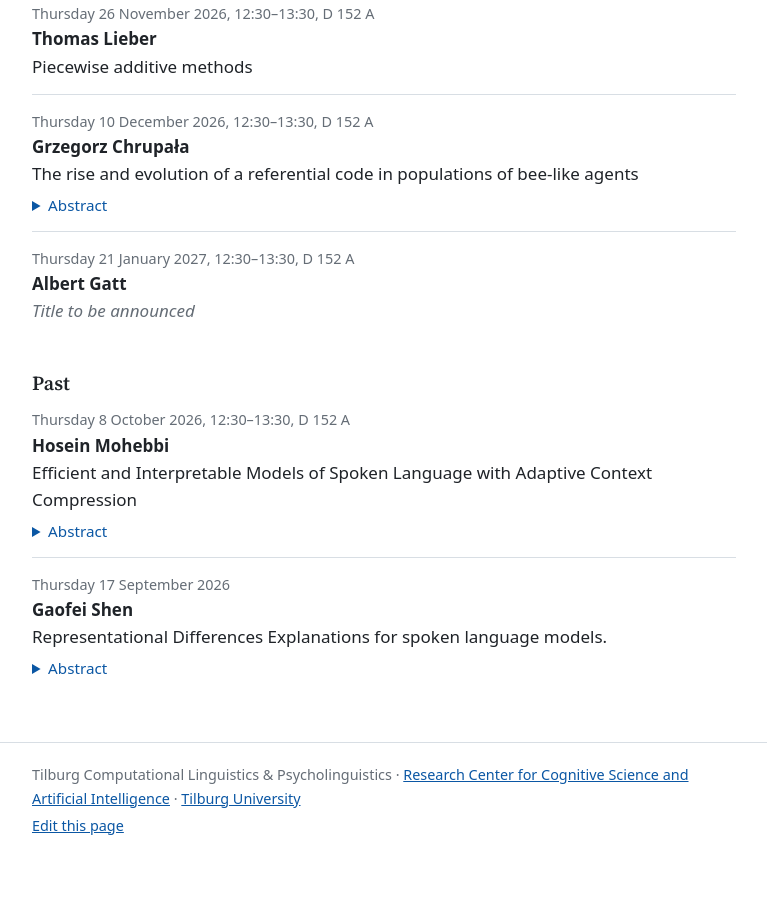
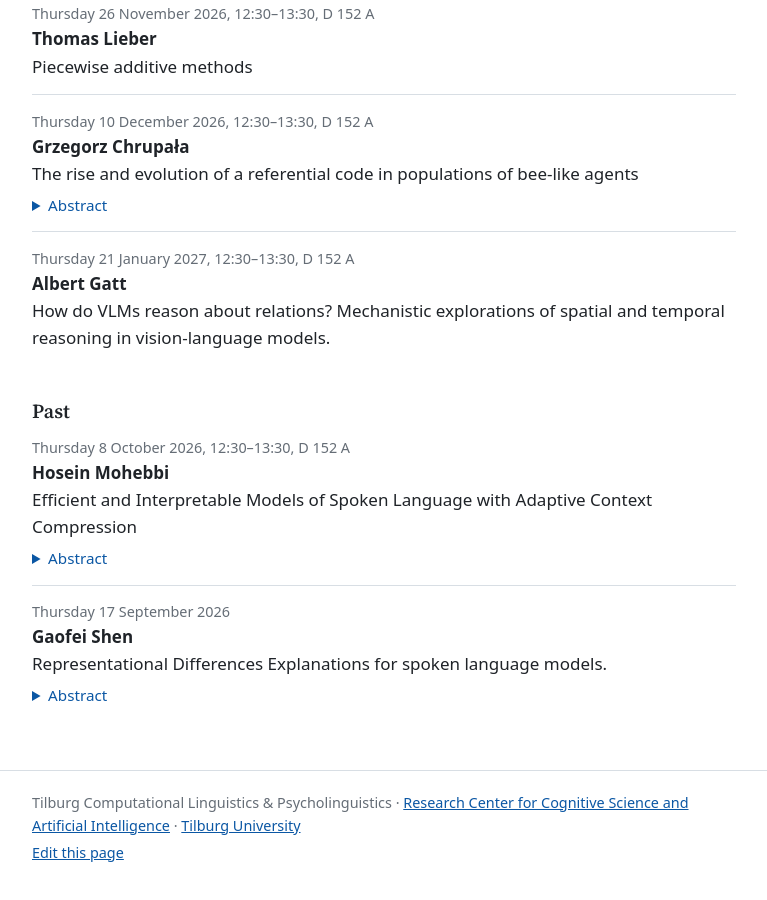
Before and after one commit to tcsai/language-computation, a Jekyll site: the page built from seminar.md, in a window 1280 px wide and 900 px high, scrolled down 597 px. Shown: the whole window, without its empty margins (256-1023 px from the left). Built offline with Jekyll 4.4.1, drawn with Linux system fonts in a browser that asks for light colours; our own code applies the rules of GitHub Pages for plain Markdown files; before the commit the page ends 1470 px from its top, so only the background shows below that.

Commit message:
Update title for Albert Gatt's talk

```diff
--- a/schedule.md
+++ b/schedule.md
@@ -11,7 +11,7 @@ Date: 2027-01-21
 Time: 12:30-13:30
 Room: D 152 A
 Speaker: Albert Gatt
-Title:
+Title: How do VLMs reason about relations? Mechanistic explorations of spatial and temporal reasoning in vision-language models.
 Abstract:
 
 Date: 2026-09-17
```
